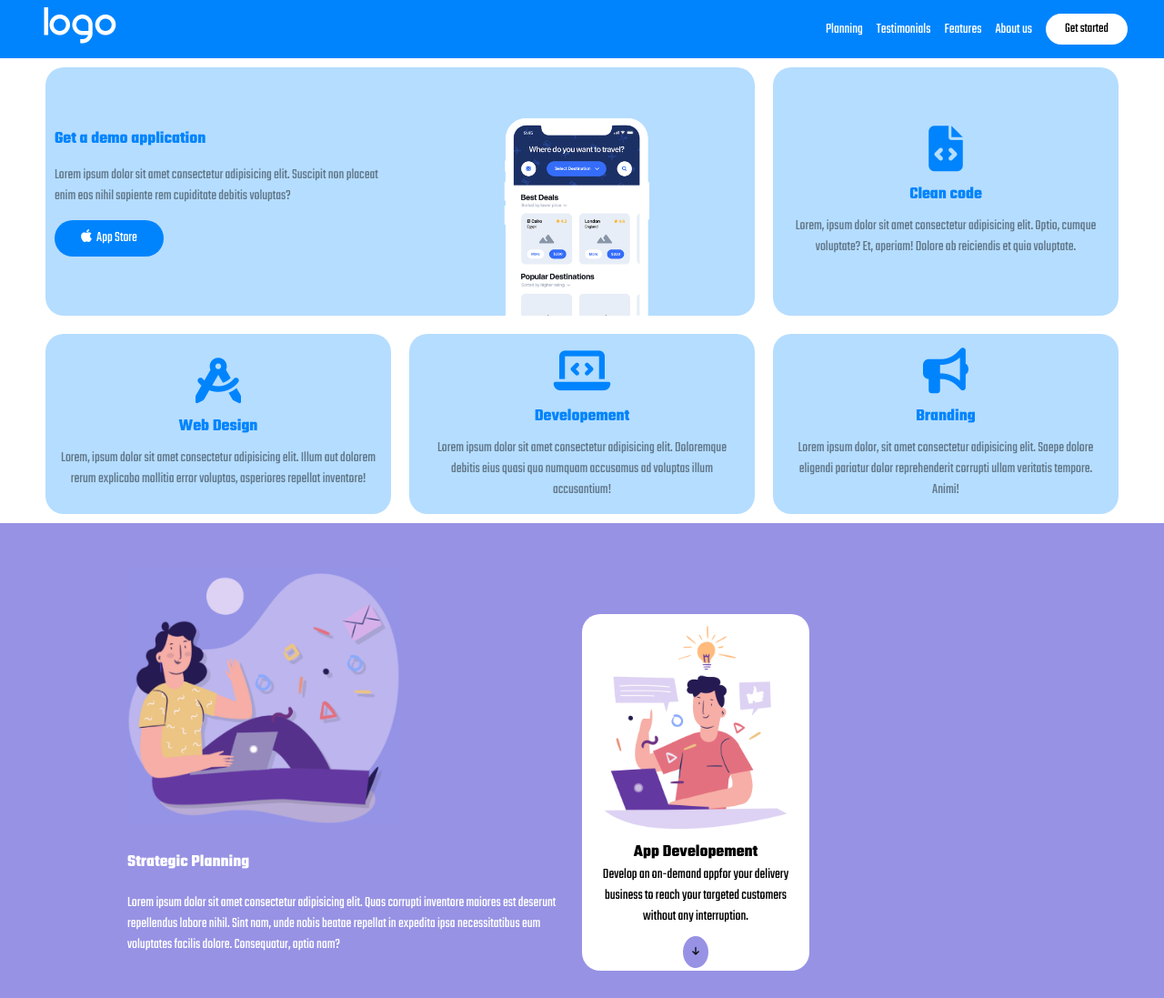
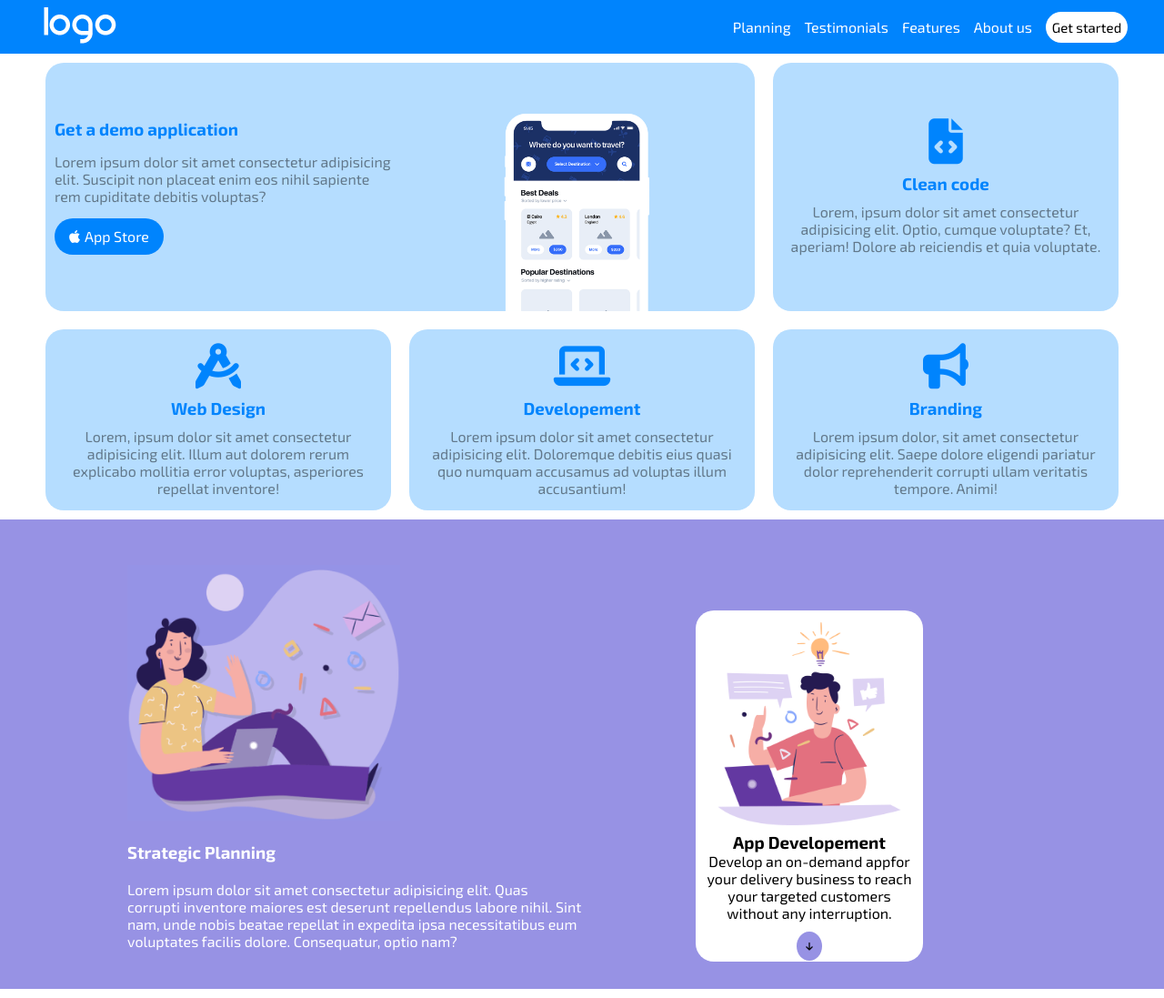
Before and after one commit to RiccardoMarino00/htmlcss-responsive-layout, a plain HTML site: page index.html in a window 1280 px wide. Shown: the whole page at 91% size. Drawn offline with Linux system fonts and the light colour scheme.

Commit message:
Fixed: desktop first to mobile first

```diff
--- a/css/index.css
+++ b/css/index.css
@@ -25,10 +25,11 @@ a{
 
 body{
 
-  font-family: "Teko", sans-serif;
-  font-optical-sizing: auto;
-  font-weight: weight;
-  font-style: normal;
+
+      font-family: "Exo 2", sans-serif;
+      font-optical-sizing: auto;
+      font-weight: weight;
+      font-style: normal;
 
 }
 
@@ -65,18 +66,14 @@ header{
 }
 
 .list-header{
-    color: white;
+    display: none;
 }
 
 .button-header{
-    background-color: white;
-    line-height: 30px;
-    border-radius: 999px;
-    padding: 2px;
-    width: 90px;
-    font-size: 15px;
-    text-align: center;
+    display: none;
 }
+
+
 
 .col-header{
     display: flex;
@@ -85,8 +82,9 @@ header{
 }
 
 .bars{
-    display: none;
+    display: inline-block;
 }
+
 
 
 
@@ -94,7 +92,7 @@ header{
            /* MAIN */
 
 .col-8{
-    width: calc(8 * 100% / 12 - 20px);
+    width: 100% ;
     display: flex;
     background-color: #b5ddff;
     margin: 10px;
@@ -103,7 +101,7 @@ header{
 }
 
 .col-4{
-    width: calc(4 * 100% / 12 - 20px);
+    width: 100%;
     display: flex;
     flex-direction: column;
     align-items: center;
@@ -180,18 +178,23 @@ header{
     padding: 10px;
 }
 
+
+
 .col-6{
-    width: 50%;
-    text-align: start;
+    width: 100%;
+    text-align: center;
     color: white;
 }
 
+
+
 .col-6-card{
-    width: 50%;
+    width: 100%;
     display: flex;
     padding-top: 100px;
     padding-bottom: 30px;
     text-align: center;
+    justify-content: center;
 }
 
 .img-planning{
@@ -216,55 +219,51 @@ header{
 .p-card-col-6{
     margin-bottom: 15px;
 }
-                /* RESPONSIVE HEADER */
-
-                @media (min-width: 0px) and (max-width: 758px) {
-
-                    .bars{
-                        display: inline-block;
-                    }
-
-                    .list-header{
-                        display: none;
-                    }
-
-                    .button-header{
-                        display: none;
-                    }
-                }
-
-                /* END RESPONSIVE HEADER */
 
 
-                /* RESPONSIVE HERO */
+                                /* RESPONSIVE */
 
-
-@media (min-width: 0px) and (max-width: 566px) {
+@media (min-width: 566px)  {
 
     .col-8{
-        width: 100%;
+        width: calc(8 * 100% / 12 - 20px);
     }
 
     .col-4{
-        width: 100%;
+        width: calc(4 * 100% / 12 - 20px);
+    }
+
+    .bars{
+        display: none;
+    }
+
+
+    .list-header{
+        color: white;
+        display: inline-block;
+    }
+
+
+    .button-header{
+        background-color: white;
+        line-height: 30px;
+        border-radius: 999px;
+        padding: 2px;
+        width: 90px;
+        font-size: 15px;
+        text-align: center;
+        display: inline-block;
+    }
+
+    .col-6{
+        width: 50%;
+
+        text-align: start;
+    }
+
+
+    .col-6-card{
+        width: 50%;
+
     }
 }
-
-                /* END RESPONSIVE HERO */
-
-
-                /* RESPONSIVE STRATEGIC PLANNING */
-
-@media (min-width: 0px) and (max-width: 566px) {
-
-    .col-6{
-        width: 100%;
-        text-align: center;
-    }
-
-    .col-6-card{
-        width: 100%;
-        justify-content: center;
-    }
-
-}
--- a/index.html
+++ b/index.html
@@ -6,7 +6,7 @@
     <script src="https://kit.fontawesome.com/cf3b3313c9.js" crossorigin="anonymous"></script>
     <link rel="preconnect" href="https://fonts.googleapis.com">
     <link rel="preconnect" href="https://fonts.gstatic.com" crossorigin>
-    <link href="https://fonts.googleapis.com/css2?family=Chakra+Petch:ital,wght@0,300;0,400;0,500;0,600;0,700;1,300;1,400;1,500;1,600;1,700&family=Teko:wght@300..700&display=swap" rel="stylesheet">
+    <link href="https://fonts.googleapis.com/css2?family=Exo+2:ital,wght@0,100..900;1,100..900&display=swap" rel="stylesheet">
     <link rel="stylesheet" href="./css/index.css">
     <title>Document</title>
 </head>
```
